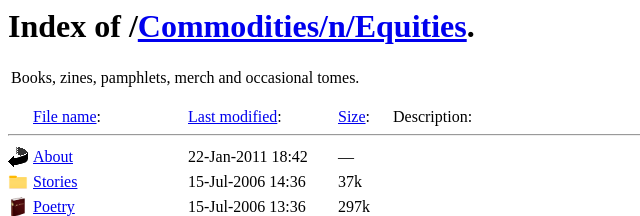
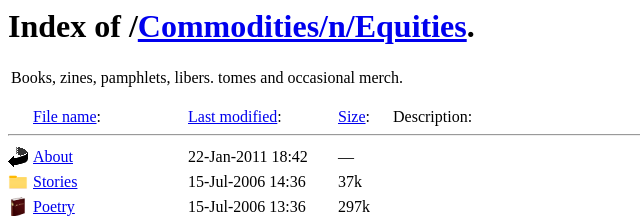
Before and after one commit to user27011947/Commodities, a plain HTML site: page n/Equities/index.html in a window 1280 px wide. Shown: the top 216 px of the page, 0-640 px from the left. Drawn offline with Linux system fonts and the light colour scheme.

Commit message:
Add files via upload

```diff
--- a/n/Equities/index.html
+++ b/n/Equities/index.html
@@ -65,8 +65,8 @@
 <table cellpadding="3" cellspacing="0">
   <tbody>
     <tr>
-      <td valign="bottom"> Books, zines, pamphlets, merch and occasional tomes.
-      </td>
+      <td valign="bottom"> Books, zines, pamphlets, libers. tomes and occasional
+        merch. </td>
     </tr>
   </tbody>
 </table>
```
